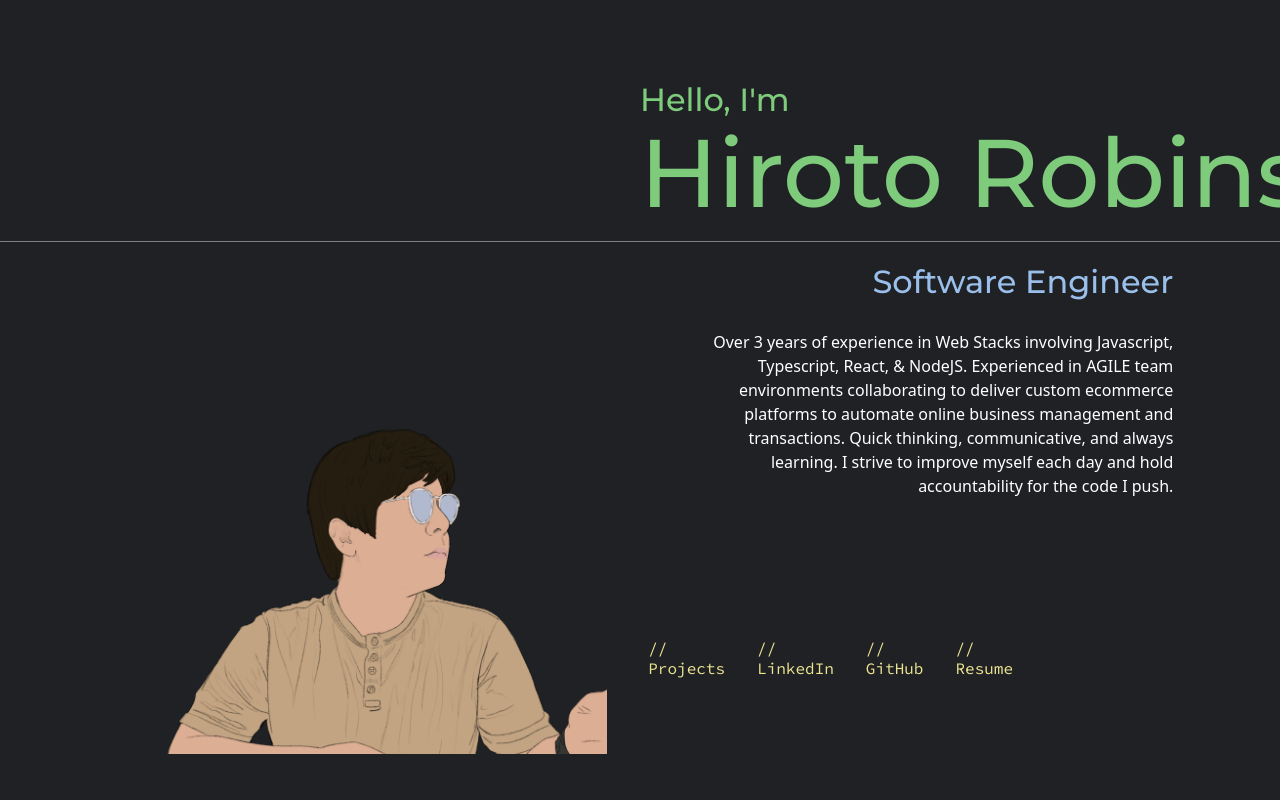
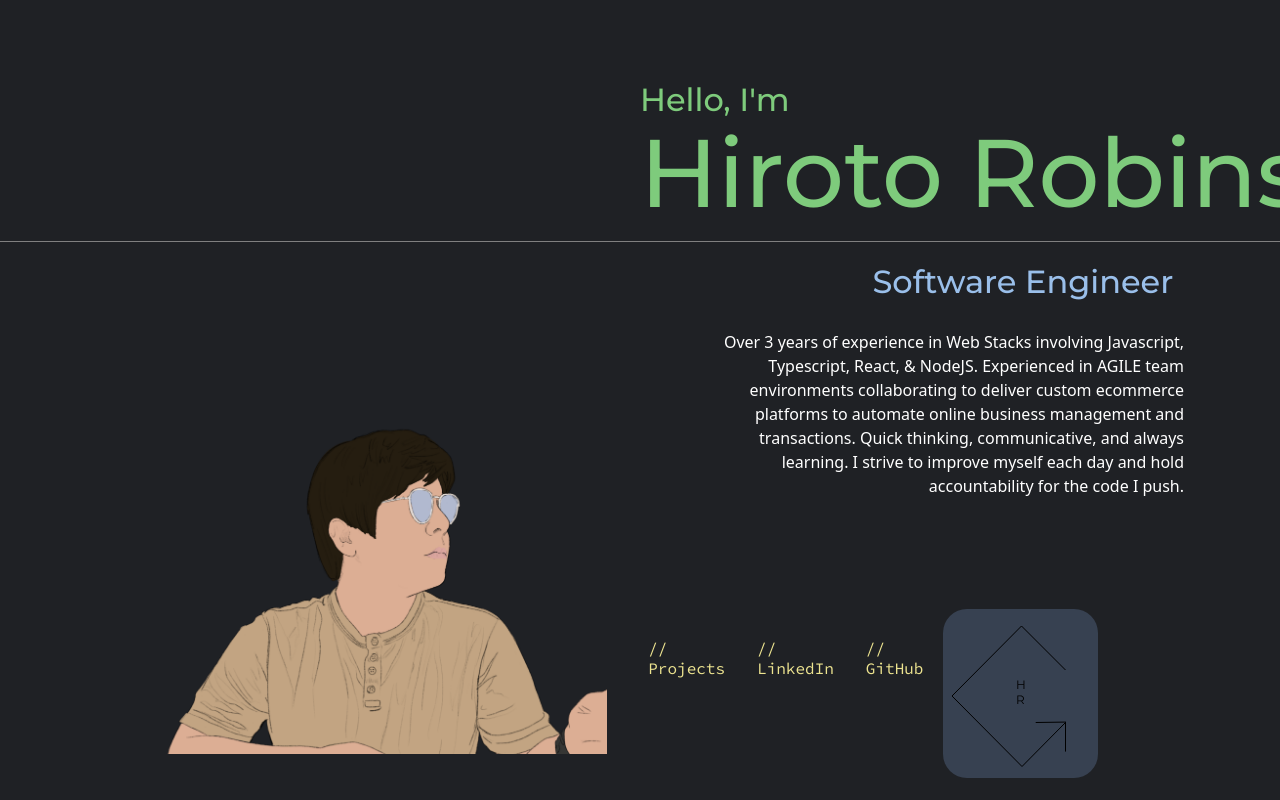
Before and after one commit to Gushihiro/Gushihiro.github.io, a Next.js app: page / in a window 1280 px wide. Shown: the top 800 px of the page. Built offline with nearby package versions, Linux system fonts and the light colour scheme.

Commit message:
Changed favicon to logo and added logo to page. still need to decide where best to put it

```diff
--- a/app/components/MainHero/mainHero.tsx
+++ b/app/components/MainHero/mainHero.tsx
@@ -1,7 +1,7 @@
 import { Card } from "../_shared/Card";
 import Link from "next/link";
 import { motion, useScroll, useInView } from "framer-motion";
-import { Source_Code_Pro, Montserrat, IBM_Plex_Sans } from '@next/font/google'
+import { Source_Code_Pro, Montserrat, IBM_Plex_Sans } from 'next/font/google'
 import { useRef } from "react";
 import Image from 'next/image';
 import Hamburger from "../Hamburger/hamburger";
@@ -74,6 +74,7 @@ export default function MainHero() {
               Quick thinking, communicative, and always learning. I strive to improve myself each day and hold accountability for the code I push.
             </div>
           </motion.div>
+          <div className={'flex flex-row items-end'}>
             <div className="link-container mt-6 w-7/12">
               <div className="link-box">
                 <a className={`nav-link ${sourceCodePro.className}`} href="#projects">
@@ -93,6 +94,21 @@ export default function MainHero() {
                 </Link> */}
               </div>
             </div>
+            <div className={'bg-gray-700 w-fit h-fit rounded-3xl'}>
+              <svg width="155" height="169" viewBox="0 0 155 169" fill="none" xmlns="http://www.w3.org/2000/svg">
+                <rect width="155" height="169" fill="none"/>
+                <path
+                    d="M80.512 71.6H81.388V80H80.512V71.6ZM75.256 80H74.368V71.6H75.256V80ZM80.596 76.124H75.16V75.344H80.596V76.124Z"
+                    fill="black"/>
+                <path
+                    d="M74.368 95V86.6H77.512C78.224 86.6 78.836 86.716 79.348 86.948C79.86 87.172 80.252 87.5 80.524 87.932C80.804 88.356 80.944 88.872 80.944 89.48C80.944 90.072 80.804 90.584 80.524 91.016C80.252 91.44 79.86 91.768 79.348 92C78.836 92.224 78.224 92.336 77.512 92.336H74.86L75.256 91.928V95H74.368ZM80.104 95L77.944 91.952H78.904L81.076 95H80.104ZM75.256 92L74.86 91.58H77.488C78.328 91.58 78.964 91.396 79.396 91.028C79.836 90.66 80.056 90.144 80.056 89.48C80.056 88.808 79.836 88.288 79.396 87.92C78.964 87.552 78.328 87.368 77.488 87.368H74.86L75.256 86.948V92Z"
+                    fill="black"/>
+                <path
+                    d="M92.7035 113.5L121.993 113.079M122.5 112.579V142.579M122.5 61L78.5 17L9 87L79 157.5L122.5 113.5"
+                    stroke="black"/>
+              </svg>
+            </div>
+          </div>
         </div>
       </div>
     </div>
--- a/app/layout.tsx
+++ b/app/layout.tsx
@@ -14,11 +14,13 @@ export default function RootLayout({
         <title>
             Hiroto Robinson
         </title>
-          <meta name={'title'} property={'og:title'} content={"Hiroto's Portfolio Site"} />
-          <meta name={'type'} property={'og:type'} content={'website'} />
-          <meta name={'image'} property={'og:image'} content={'/hiro_logo.svg'} />
-          <meta name={'url'} property={'og:url'} content={'https://gushihiro.vercel.app'} />
-          <meta name={'description'} property={'og:description'} content={'Hiroto is a full stack developer with a specialization in front-end development utilizing React, Nextjs, and various other front-end frameworks.'} />
+        <link rel="icon" href="/icon?<generated>" type="image/svg" sizes="32x32"/>
+        <meta name={'title'} property={'og:title'} content={"Hiroto's Portfolio Site"}/>
+        <meta name={'type'} property={'og:type'} content={'website'}/>
+        <meta name={'image'} property={'og:image'} content={'/hiro_logo.svg'}/>
+        <meta name={'url'} property={'og:url'} content={'https://gushihiro.vercel.app'}/>
+        <meta name={'description'} property={'og:description'}
+              content={'Hiroto is a full stack developer with a specialization in front-end development utilizing React, Nextjs, and various other front-end frameworks.'}/>
     </Head>
     <body className="h-full">
     <div className="flex flex-row">
--- a/app/page.tsx
+++ b/app/page.tsx
@@ -1,8 +1,8 @@
 'use client';
 import Link from "next/link";
 import MainHero from "./components/MainHero/mainHero"
-import { Source_Code_Pro, Source_Sans_Pro } from '@next/font/google'
-import { motion, useScroll, useInView } from "framer-motion";
+import { Source_Code_Pro, Source_Sans_Pro } from 'next/font/google'
+import { motion, useInView } from "framer-motion";
 import { useRef } from "react";
 
 const sourceCodePro = Source_Code_Pro({
@@ -15,9 +15,9 @@ const sourceSansPro = Source_Sans_Pro({
   weight: ['400']
 })
 
-const circleSpacer = <svg width="10" height="10" viewBox="0 0 10 10" fill="none" xmlns="http://www.w3.org/2000/svg">
-<circle cx="5" cy="5" r="5" transform="matrix(-1 0 0 1 10 0)" fill="#9ABFEA"/>
-</svg>
+// const circleSpacer = <svg width="10" height="10" viewBox="0 0 10 10" fill="none" xmlns="http://www.w3.org/2000/svg">
+// <circle cx="5" cy="5" r="5" transform="matrix(-1 0 0 1 10 0)" fill="#9ABFEA"/>
+// </svg>
 
 export default function Page() {
   const ref = useRef(null);
@@ -117,7 +117,7 @@ export default function Page() {
       </motion.section>
       <a className="link-img" href="#home">
         <svg width="24" height="28" viewBox="0 0 12 14" fill="none" xmlns="http://www.w3.org/2000/svg">
-          <path d="M11 6L6 1L1 6M11 13L6 8L1 13" stroke="#EDE490" stroke-width="2" stroke-linecap="round" stroke-linejoin="round"/>
+          <path d="M11 6L6 1L1 6M11 13L6 8L1 13" stroke="#EDE490" strokeWidth="2" strokeLinecap="round" strokeLinejoin="round"/>
         </svg>
       </a>
     </div>
```
Also changed, not shown: 1 other file (tests, documents, lock files or other folders). Lines whose indentation alone changed are shown as unchanged.
